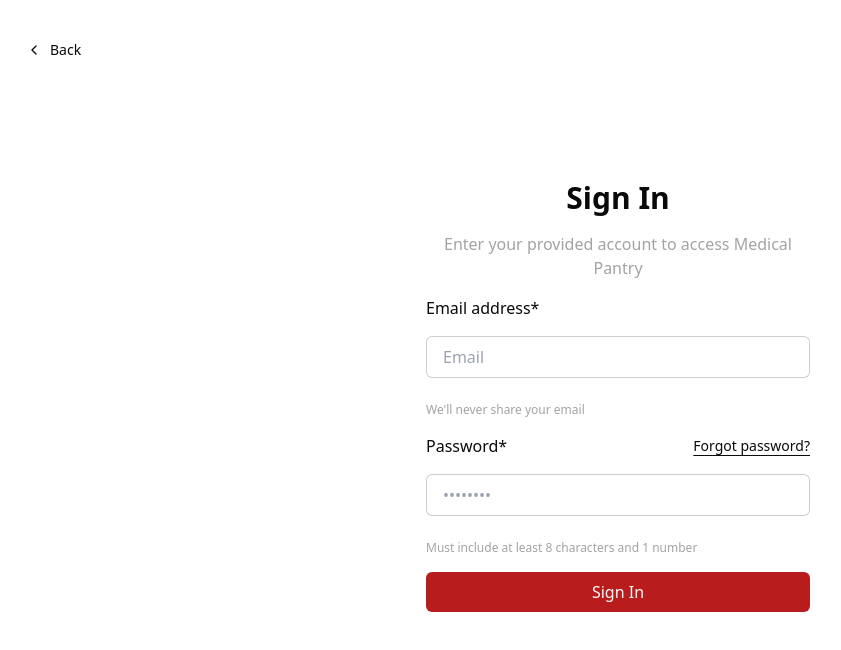
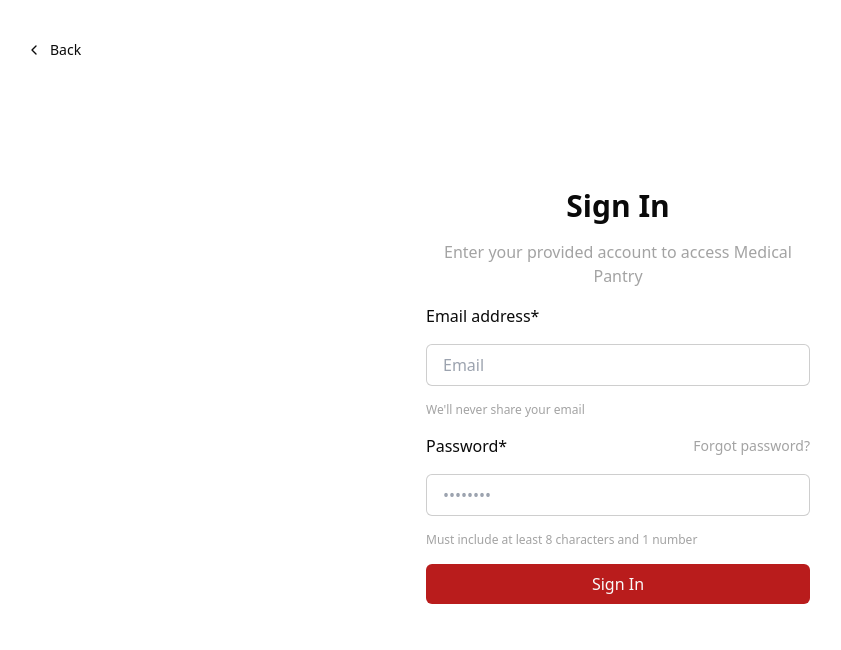
Before and after one commit to DevelopmentHF/medpantry-itproject-57, a Next.js app in the folder frontend/medpantry/: page /login in a window 1280 px wide. Shown: the top 650 px of the page, without its empty margins (22-863 px from the left). Built offline with nearby package versions, Linux system fonts and the light colour scheme.

Commit message:
small changes to login page

```diff
--- a/frontend/medpantry/app/login/page.tsx
+++ b/frontend/medpantry/app/login/page.tsx
@@ -54,6 +54,7 @@
 return (
   <div className="flex items-center justify-center min-h-screen w-full bg-white">
     <div className="flex-1 flex flex-col w-full px-8 sm:max-w-md justify-center gap-2">
+      {/* Back button */}
       <Link
         href="/"
         className="absolute left-8 top-8 py-2 px-4 rounded-md no-underline text-background bg-btn-background hover:bg-btn-background-hover flex items-center group text-sm "
@@ -74,7 +75,7 @@
         </svg>{" "}
         Back
       </Link>
-
+      {/* Form */}
       <form className="flex-1 flex flex-col justify-center gap-4 bg-white">
         <h1 className="text-3xl font-bold text-center text-background">
           Sign In
@@ -82,11 +83,12 @@
         <p className="text-muted-foreground text-center">
           Enter your provided account to access Medical Pantry
         </p>
+        {/* Email */}
         <label className="text-md text-background" htmlFor="email">
           Email address*
         </label>
         <input
-          className="border border-background/20 rounded-md px-4 py-2 text-background mb-2"
+          className="border border-background/20 rounded-md px-4 py-2 text-background mb-0"
           name="email"
           placeholder="Email"
           required
@@ -95,6 +97,7 @@
           We'll never share your email
         </small>
 
+        {/* Password */}
         <label
           className="text-md flex justify-between items-center text-background"
           htmlFor="password"
@@ -102,7 +105,7 @@
           Password*
           <Link
             href="#"
-            className="text-sm font-medium underline underline-offset-4 hover:text-primary"
+            className="text-sm font-medium text-muted-foreground hover:text-background"
             prefetch={false}
           >
             Forgot password?
@@ -110,7 +113,7 @@
         </label>
 
         <input
-          className="border border-background/20 rounded-md px-4 py-2 text-background mb-2"
+          className="border border-background/20 rounded-md px-4 py-2 text-background mb-0"
           type="password"
           name="password"
           placeholder="••••••••"
```
